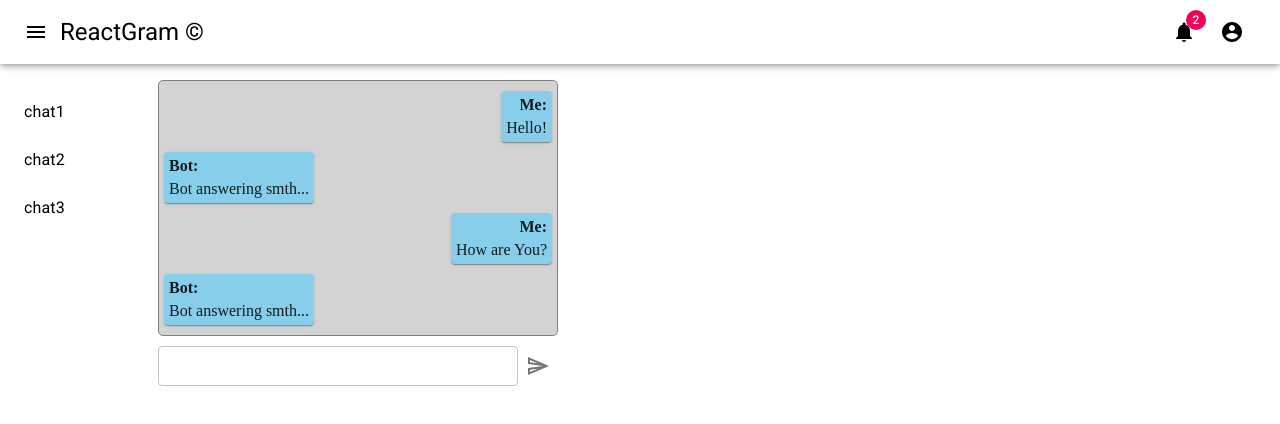
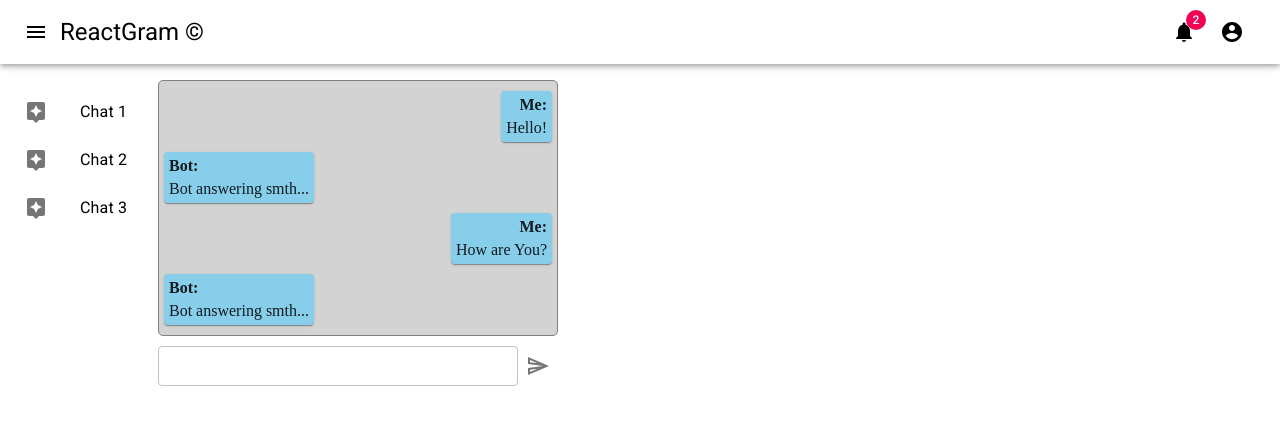
Before and after one commit to rri9/r-prof-2-22022020, a React app in the folder Students/Ruslan_Rakushov/: page / in a window 1280 px wide. Shown: the top 424 px of the page. Built offline with nearby package versions, Linux system fonts and the light colour scheme.

Commit message:
add chatlist icons

```diff
--- a/Students/Ruslan_Rakushov/src/components/ChatList/ChatList.jsx
+++ b/Students/Ruslan_Rakushov/src/components/ChatList/ChatList.jsx
@@ -1,11 +1,8 @@
 import React, {Component} from 'react';
 import ReactDom from 'react-dom';
 import { withStyles } from '@material-ui/core/styles';
-// import { AppBar, Toolbar, IconButton, Typography, Badge } from '@material-ui/core';
-import { List, ListItem, ListItemText } from '@material-ui/core';
-// import MenuIcon from '@material-ui/icons/Menu';
-// import NotificationsIcon from '@material-ui/icons/Notifications';
-// import AccountCircle from '@material-ui/icons/AccountCircle';
+import { List, ListItem, ListItemText, ListItemIcon } from '@material-ui/core';
+import AssistantIcon from '@material-ui/icons/Assistant';
 
 const useStyles = (theme => ({
   root: {
@@ -23,13 +20,22 @@ class ChatList extends Component {
       <div className={classes.root}>
         <List>
           <ListItem>
-            <ListItemText primary='chat1'/>
+            <ListItemIcon>
+              <AssistantIcon />
+            </ListItemIcon>
+            <ListItemText primary='Chat 1'/>
           </ListItem>
           <ListItem>
-            <ListItemText primary='chat2'/>
+          <ListItemIcon>
+              <AssistantIcon />
+            </ListItemIcon>
+            <ListItemText primary='Chat 2'/>
           </ListItem>
           <ListItem>
-            <ListItemText primary='chat3'/>
+          <ListItemIcon>
+              <AssistantIcon />
+            </ListItemIcon>
+            <ListItemText primary='Chat 3'/>
           </ListItem>
         </List>
       </div>
```
